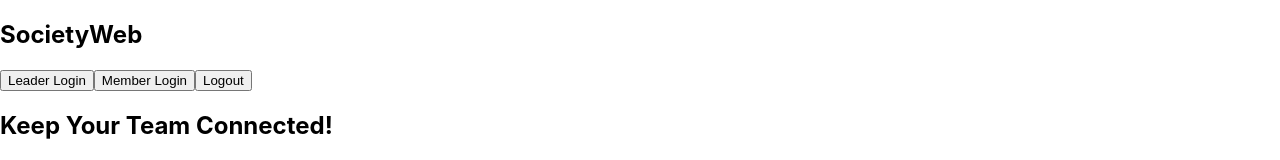
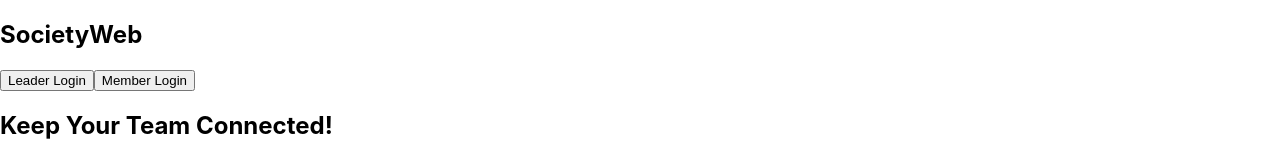
Before and after one commit to Nathan3p0/societyweb-client, a React (Create React App) app: page /admin in a window 1280 px wide. Shown: the top 160 px of the page. Built offline with nearby package versions, Linux system fonts and the light colour scheme.

Commit message:
added admin dashboard and conditionals for login logout buttons

```diff
--- a/src/components/App/App.js
+++ b/src/components/App/App.js
@@ -1,19 +1,34 @@
 import React, { Component } from 'react';
 import MainNav from '../MainNav/MainNav';
-import Header from '../Header/Header';
-
-// import { Route, Switch } from "react-router-dom";
+import PublicOnlyRoute from '../Utils/PublicOnlyRoute';
+import PrivateRoute from '../Utils/PrivateRoute';
+import { Route, Switch } from "react-router-dom";
+import LandingPage from '../../routes/LandingPage/LandingPage';
+import AdminDashboard from '../../routes/AdminDashboard/AdminDashboard';
 
 class App extends Component {
   constructor(props) {
     super(props);
-    this.state = {}
+    this.state = {
+      memberJoin: false,
+      leaderLogin: false,
+      memberLogin: false
+    }
+  }
+
+  handleLeaderLoginToggle = () => {
+    if (!this.state.leaderLogin) {
+      this.setState({ leaderLogin: !false })
+    }
   }
   render() {
     return (
       <div className='App'>
-        <MainNav />
-        <Header />
+        <MainNav toggleLeader={this.handleLeaderLoginToggle} />
+        <Switch>
+          <PublicOnlyRoute path={'/'} component={LandingPage} />
+          <PrivateRoute path={'/admin'} component={AdminDashboard} />
+        </Switch>
       </div>
     );
   }
--- a/src/components/MainNav/MainNav.js
+++ b/src/components/MainNav/MainNav.js
@@ -1,14 +1,33 @@
-import React from 'react';
+import React, { Component } from 'react';
+import TokenService from '../../services/token-service';
 
-const MainNav = () => {
-    return (
-        <nav className="main__nav">
-            <h1>SocietyWeb</h1>
-            <button>Leader Login</button>
-            <button>Member Login</button>
-            <button>Logout</button>
-        </nav>
-    );
+class MainNav extends Component {
+    state = {}
+
+    renderLoginLink = () => {
+        return (
+            <div className="Main__nav-login">
+                <button>Leader Login</button>
+                <button>Member Login</button>
+            </div>
+        )
+    }
+
+    renderLogoutLink = () => {
+        return (
+            < div className="Main__nav-logout" >
+                <button>Logout</button>
+            </div >
+        )
+    }
+    render() {
+        return (
+            <nav className="main__nav">
+                <h1>SocietyWeb</h1>
+                {TokenService.hasAuthToken() ? this.renderLogoutLink() : this.renderLoginLink()}
+            </nav>
+        );
+    }
 }
 
 export default MainNav;
--- /dev/null
+++ b/src/routes/AdminDashboard/AdminDashboard.js
@@ -0,0 +1,14 @@
+import React, { Component } from 'react';
+
+class AdminDashboard extends Component {
+    state = {}
+    render() {
+        return (
+            <h1>
+                I Am THE ADMIN DASHBOARD
+            </h1>
+        );
+    }
+}
+
+export default AdminDashboard;
--- a/src/routes/LandingPage/LandingPage.js
+++ b/src/routes/LandingPage/LandingPage.js
@@ -7,6 +7,7 @@ class LandingPage extends Component {
         this.state = {}
     }
     render() {
+        console.log(this.props)
         return (
             <>
                 <Header />
```
